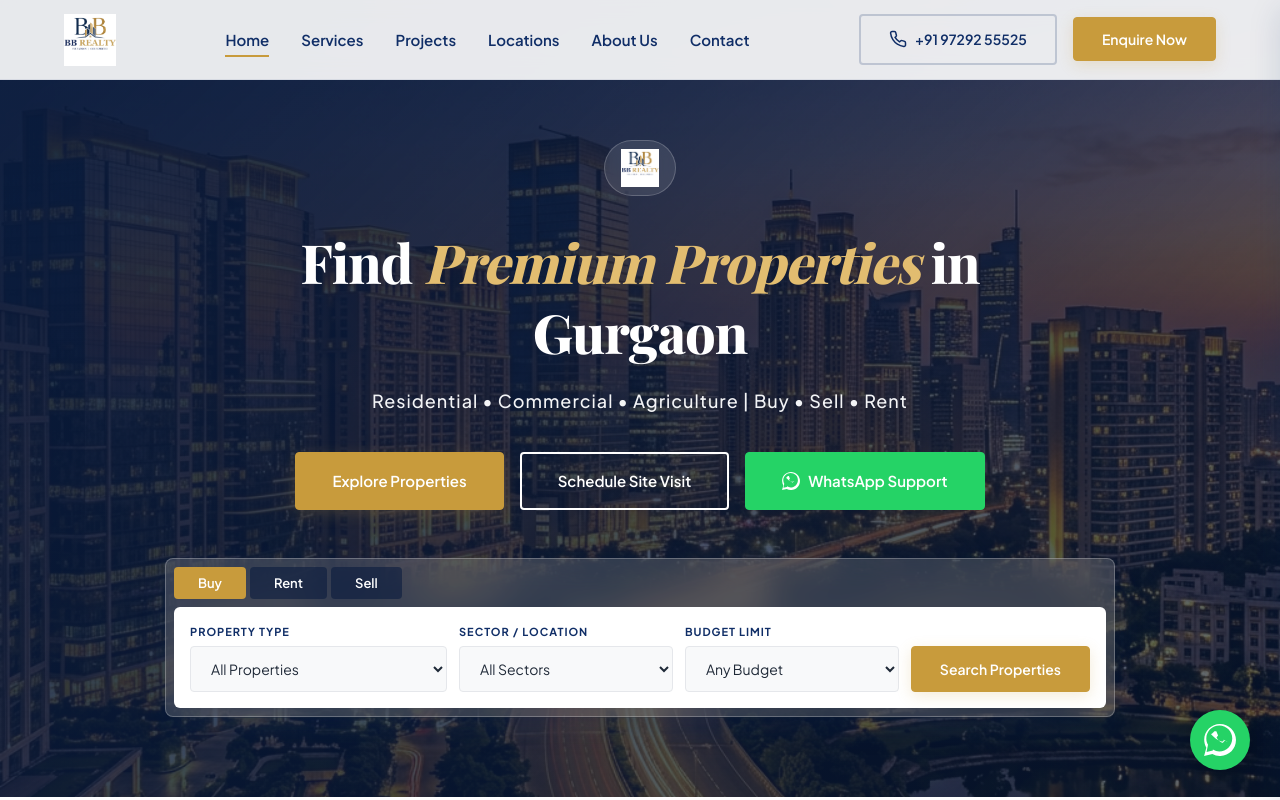
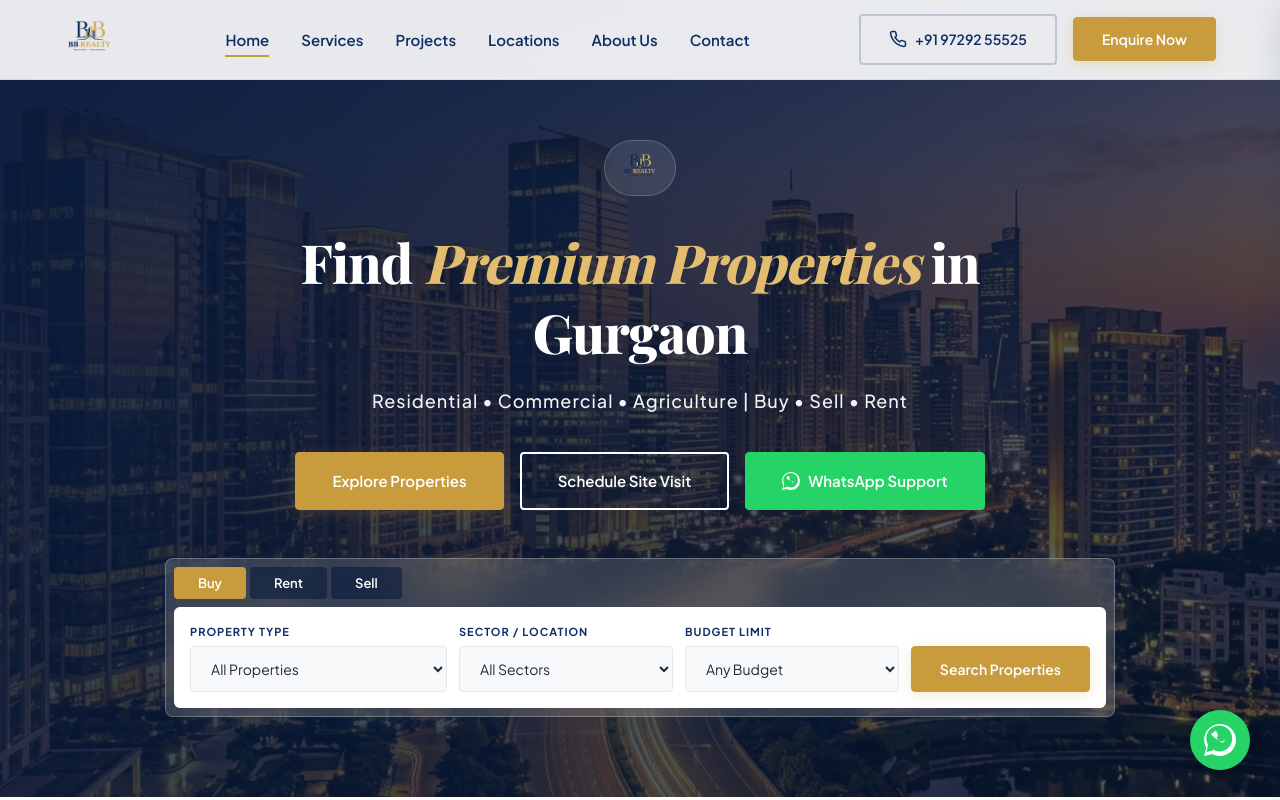
Before and after one commit to omnipushdigital-star/bbrealty, a plain HTML site: page index.html in a window 1280 px wide. Shown: the top 800 px of the page. Drawn offline with nearby package versions, Linux system fonts and the light colour scheme; a web font is replaced by a local one.

Commit message:
Replace logo with transparent background version

```diff
--- a/index.html
+++ b/index.html
@@ -22,7 +22,7 @@
     <meta property="twitter:image" content="assets/images/hero-bg.png">
 
     <!-- Favicon -->
-    <link rel="icon" type="image/png" href="bb-reality-logo-v2.png">
+    <link rel="icon" type="image/png" href="BB realty logo without BG.png">
 
     <!-- Google Fonts -->
     <link rel="preconnect" href="https://fonts.googleapis.com">
@@ -38,7 +38,7 @@
       "@context": "https://schema.org",
       "@type": "RealEstateAgent",
       "name": "BB Realty",
-      "image": "https://www.bbrealty.in/bb-reality-logo-v2.png",
+      "image": "https://www.bbrealty.in/BB realty logo without BG.png",
       "@id": "https://www.bbrealty.in/#agent",
       "url": "https://www.bbrealty.in",
       "telephone": "+919729255525",
@@ -84,7 +84,7 @@
     <header class="site-header">
         <div class="container nav-container">
             <a href="#" class="logo-wrapper">
-                <img src="bb-reality-logo-v2.png" alt="BB Realty Logo" class="site-logo">
+                <img src="BB realty logo without BG.png" alt="BB Realty Logo" class="site-logo">
             </a>
 
             <nav class="nav-menu" id="navMenu">
@@ -118,7 +118,7 @@
     <!-- Mobile Navigation Drawer Overlay -->
     <div class="mobile-drawer" id="mobileDrawer">
         <div class="drawer-header">
-            <img src="bb-reality-logo-v2.png" alt="BB Realty Logo" class="site-logo">
+            <img src="BB realty logo without BG.png" alt="BB Realty Logo" class="site-logo">
             <button class="drawer-close" id="drawerClose" aria-label="Close Navigation">&times;</button>
         </div>
         <ul class="drawer-list">
@@ -147,7 +147,7 @@
         <div class="container hero-container">
             <div class="hero-content">
                 <div class="logo-badge">
-                    <img src="bb-reality-logo-v2.png" alt="BB Realty Premium" class="hero-logo-small">
+                    <img src="BB realty logo without BG.png" alt="BB Realty Premium" class="hero-logo-small">
                 </div>
                 <h1 class="hero-title animate-up">Find <span class="highlight-gold">Premium Properties</span> in Gurgaon</h1>
                 <p class="hero-subtitle animate-up-delayed">Residential • Commercial • Agriculture | Buy • Sell • Rent</p>
```
Also changed, not shown: BB realty logo without BG.png (added).
